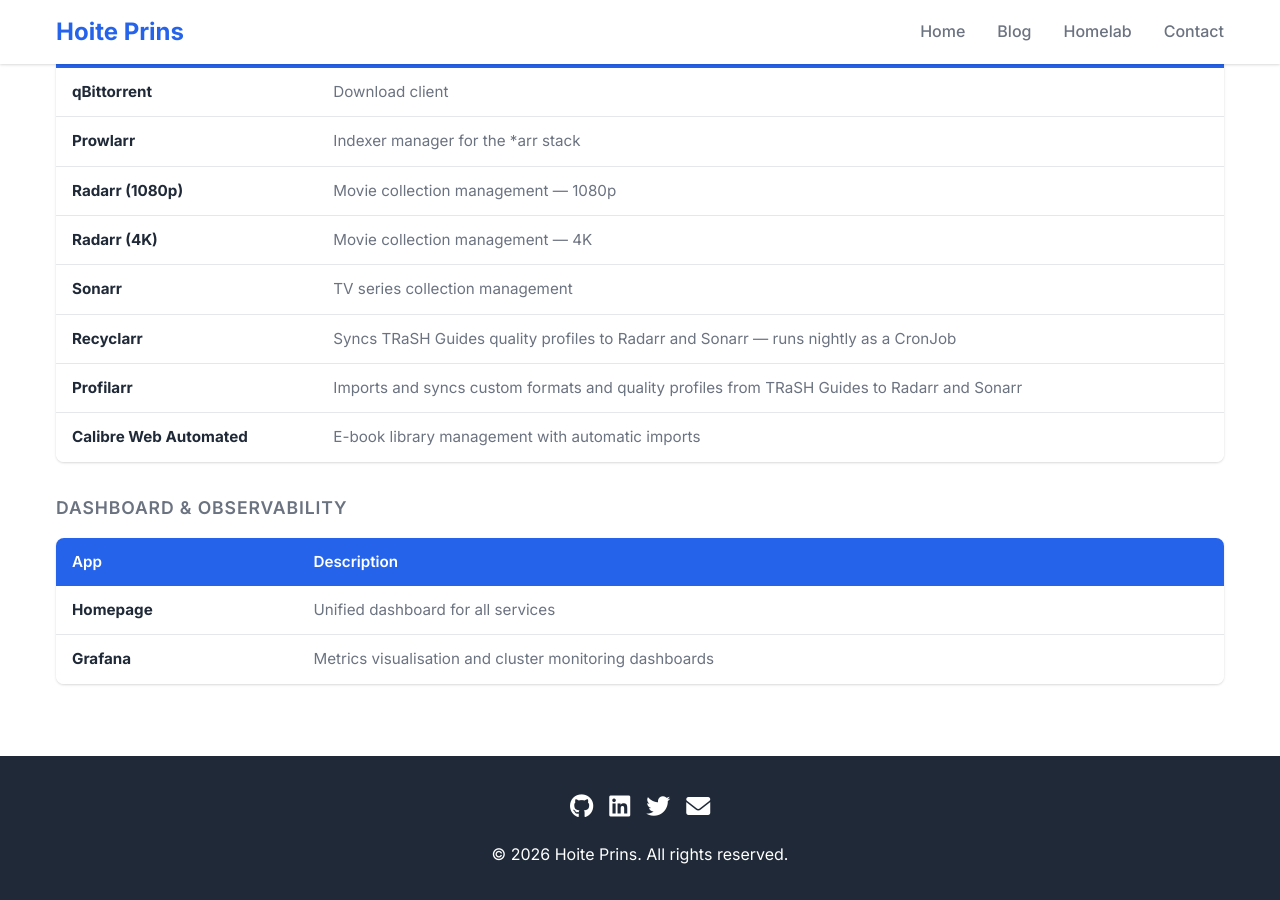
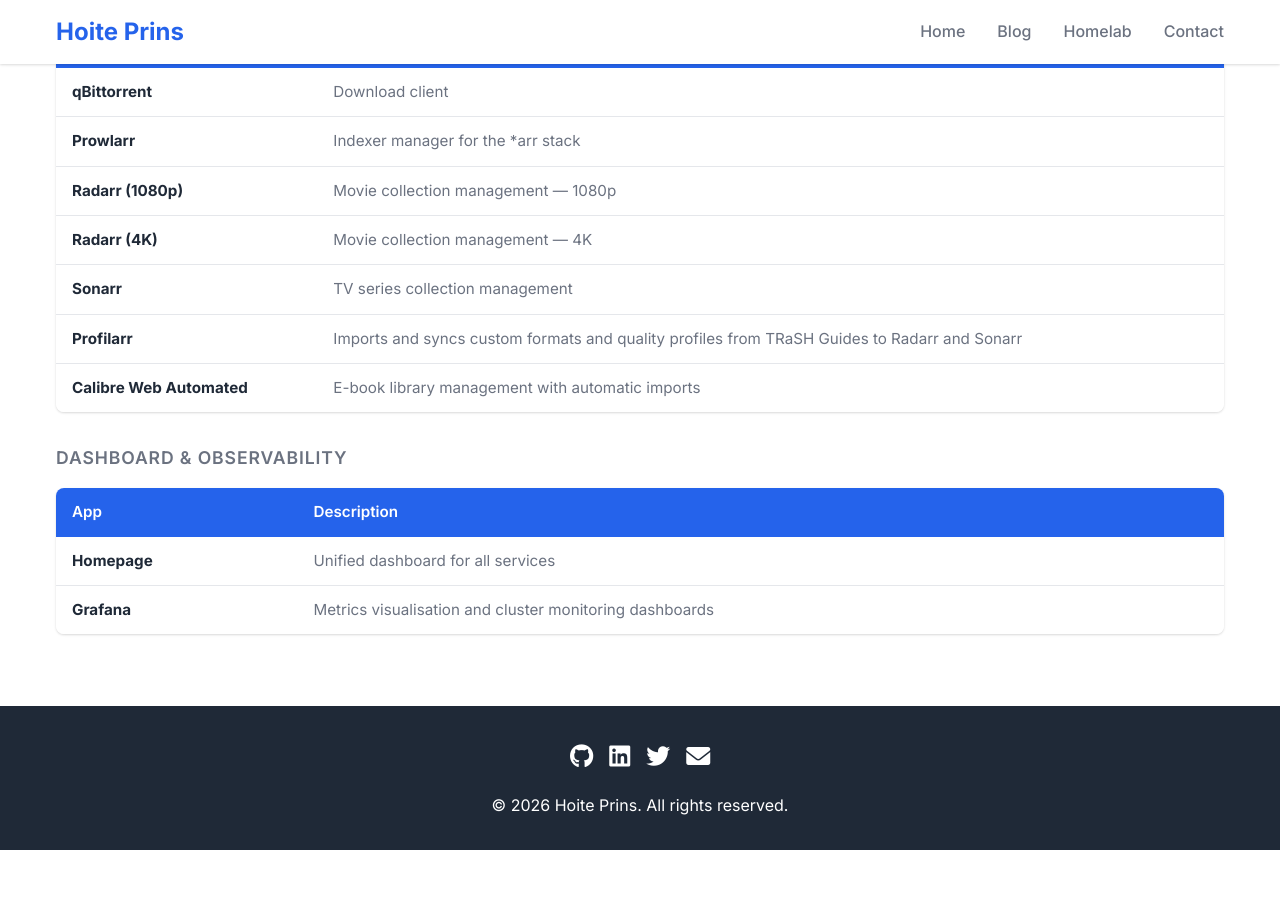
Before and after one commit to Hoite/hoite.github.io, a Jekyll site: the page built from homelab.md, in a window 1280 px wide and 900 px high, scrolled down 5302 px. Built offline with Jekyll 4.4.1, drawn with Linux system fonts in a browser that asks for light colours; after the commit the page ends 6152 px from its top, so only the background shows below that.

Commit message:
remove recyclarr

```diff
--- a/homelab.md
+++ b/homelab.md
@@ -555,10 +555,6 @@ permalink: /homelab/
                         <td>TV series collection management</td>
                     </tr>
                     <tr>
-                        <td><strong>Recyclarr</strong></td>
-                        <td>Syncs TRaSH Guides quality profiles to Radarr and Sonarr — runs nightly as a CronJob</td>
-                    </tr>
-                    <tr>
                         <td><strong>Profilarr</strong></td>
                         <td>Imports and syncs custom formats and quality profiles from TRaSH Guides to Radarr and Sonarr</td>
                     </tr>
```
